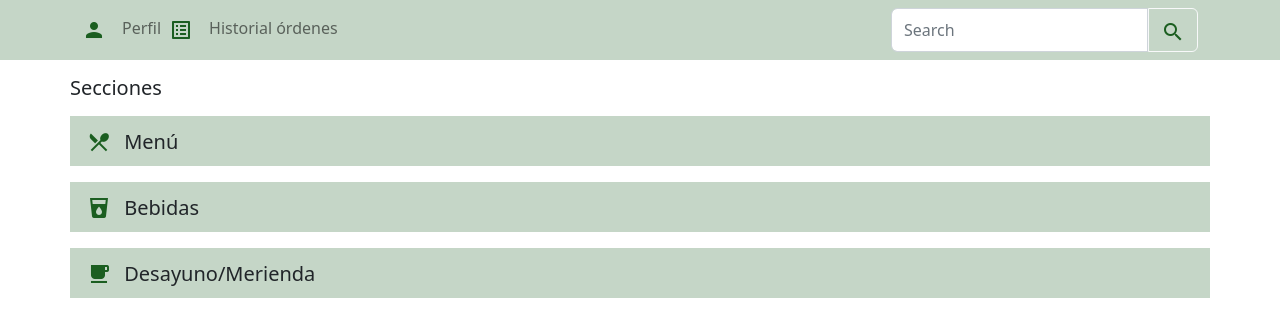
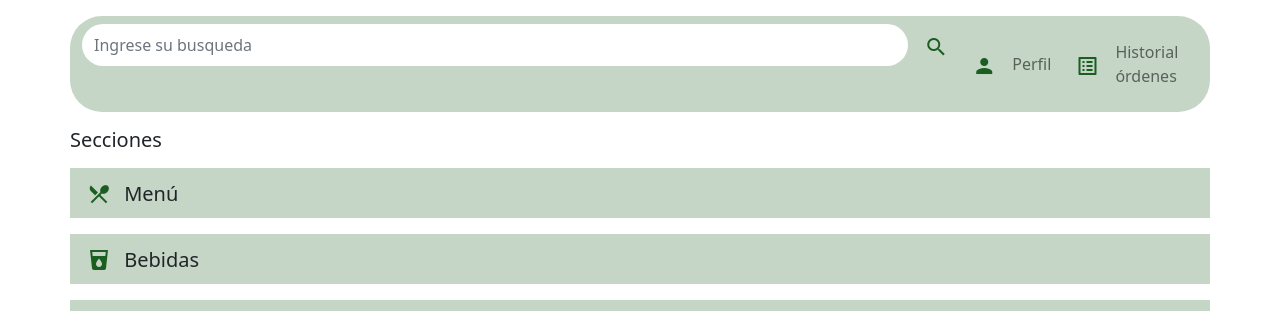
Before and after one commit to ORT-FIS-2023S1/obligatorio-borjas-martinez, a website: page src/interface/index.html in a window 1280 px wide. Shown: the top 311 px of the page. Drawn offline with nearby package versions, Linux system fonts and the light colour scheme.

Commit message:
refactor(top-nav): cambio en la top nav

```diff
--- a/src/interface/index.html
+++ b/src/interface/index.html
@@ -18,11 +18,11 @@
   </head>
   <body>
     <header>
-      <nav class="navbar navbar-expand-lg bg-primary-light">
+      <nav class="navbar navbar-expand-lg bg-primary-light container rounded-5 mt-3">
         <div class="container d-flex align-items-start">
-          <div>
+            <form class="d-flex w-100" role="search">
               <button
-              class="navbar-toggler"
+                class="navbar-toggler border-0 rounded-5 mx-1"
                 type="button"
                 data-bs-toggle="collapse"
                 data-bs-target="#navbarSupportedContent"
@@ -32,15 +32,30 @@
               >
                 <span class="navbar-toggler-icon"></span>
               </button>
+              <input
+                class="form-control rounded-5 border-0"
+                type="search"
+                placeholder="Ingrese su busqueda"
+                aria-label="Search"
+              />
+              <button
+                class="btn rounded-5 border-light primary-color border-0 mx-1"
+                type="submit"
+              >
+                <span class="primary-color icon-section">
+                  <i class="material-icons">search</i>
+                </span>
+              </button>
+            </form>
             <div class="collapse navbar-collapse" id="navbarSupportedContent">
               <ul class="navbar-nav me-auto mb-2 mb-lg-0">
-                <li class="nav-item active d-flex align-items-center">
+                <li class="nav-item active d-flex align-items-center m-2">
                   <span class="primary-color icon-section me-2">
                     <i class="material-icons">person</i>
                   </span>
                   <a class="nav-link" href="#">Perfil</a>
                 </li>
-                <li class="nav-item active d-flex align-items-center">
+                <li class="nav-item active d-flex align-items-center m-2">
                   <span class="primary-color icon-section me-2">
                     <i class="material-icons">list_alt</i>
                   </span>
@@ -48,24 +63,6 @@
                 </li>
               </ul>
             </div>
-          </div>
-
-          <form class="d-flex" role="search">
-            <input
-              class="form-control rounded-start rounded-0"
-              type="search"
-              placeholder="Search"
-              aria-label="Search"
-            />
-            <button
-              class="btn rounded-end rounded-0 border-light primary-color"
-              type="submit"
-            >
-              <span class="primary-color icon-section">
-                <i class="material-icons">search</i>
-              </span>
-            </button>
-          </form>
         </div>
       </nav>
     </header>
```
Lines whose indentation alone changed are shown as unchanged.
